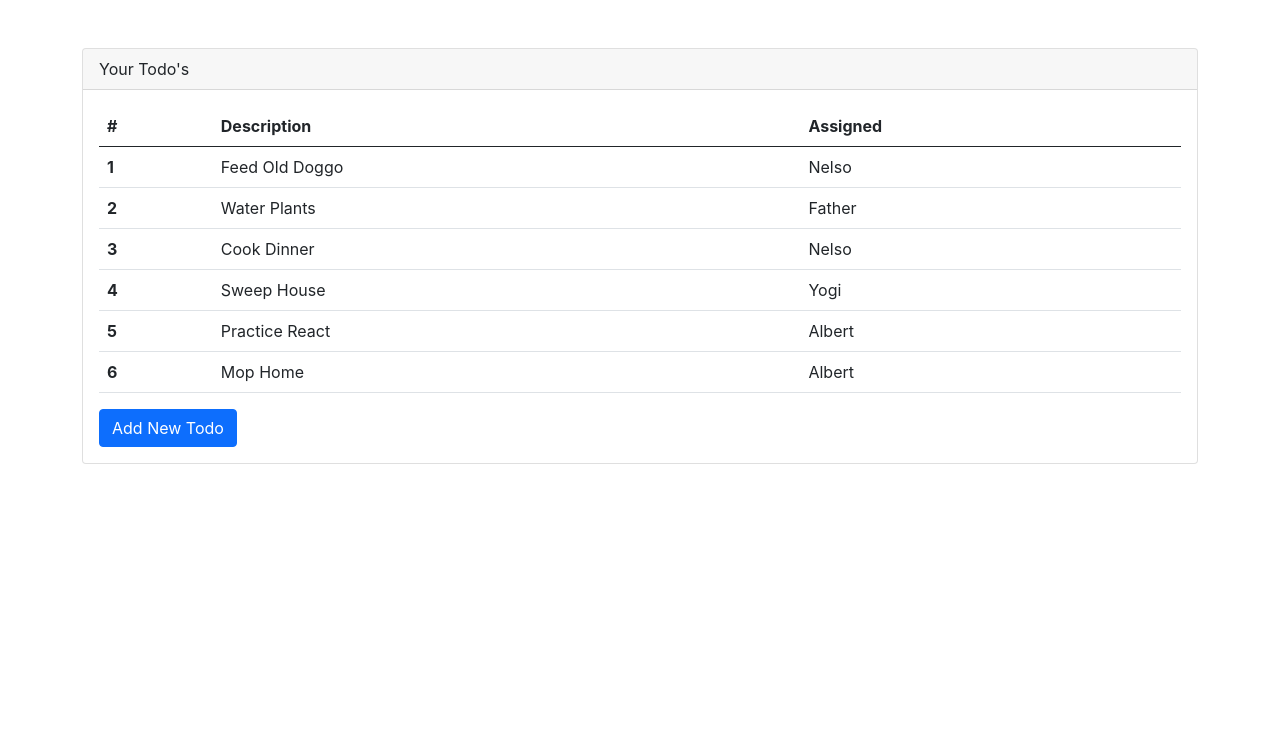
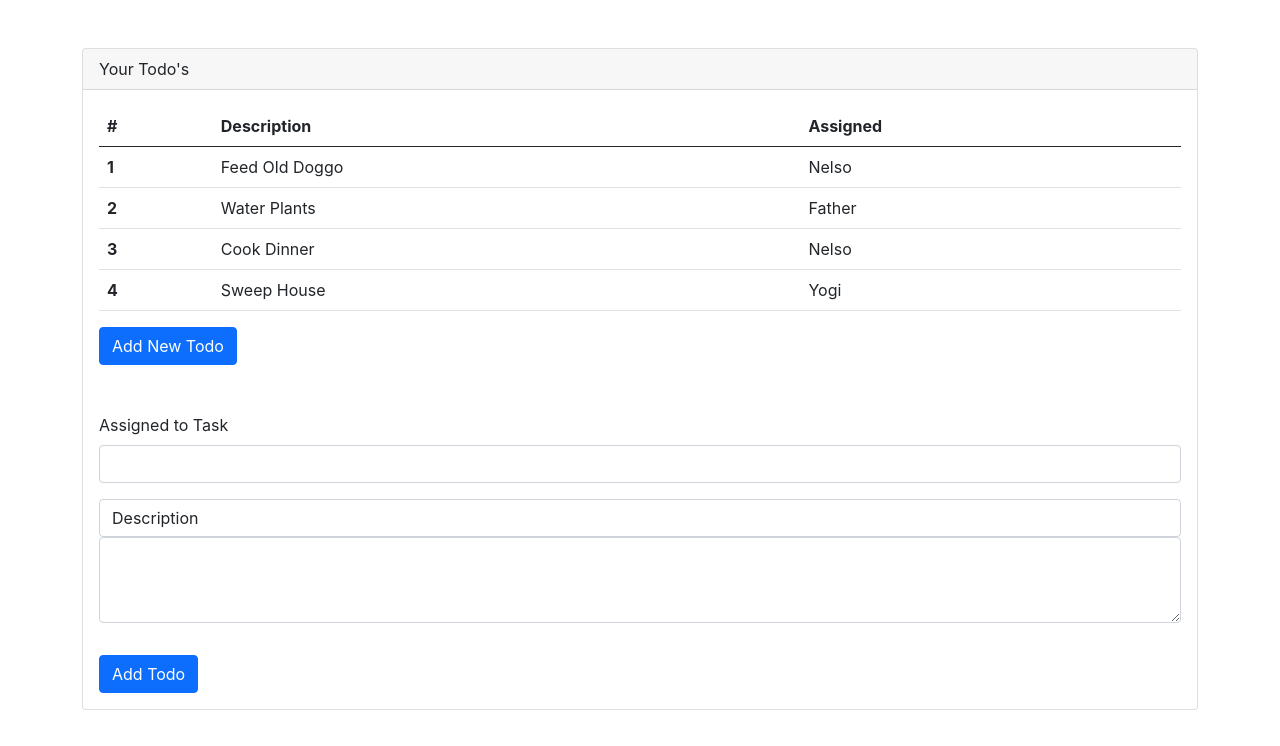
Before and after one commit to albertlobos/ReactApp, a React (Create React App) app: page / in a window 1280 px wide. Shown: the top 746 px of the page. Built offline with nearby package versions, Linux system fonts and the light colour scheme.

Commit message:
added new NewTodoForm Component

```diff
--- a/src/App.js
+++ b/src/App.js
@@ -1,6 +1,7 @@
 import React, {useState} from 'react';
 import './App.css';
 import TodoTable from './components/TodoTable';
+import NewTodoForm from './components/NewTodoForm';
 
 function App() {
 
@@ -8,9 +9,7 @@
     {rowNumber: 1, rowDescription: 'Feed Old Doggo', rowAssigned: 'Nelso'},
     {rowNumber: 2, rowDescription: 'Water Plants', rowAssigned: 'Father'},
     {rowNumber: 3, rowDescription: 'Cook Dinner', rowAssigned: 'Nelso'},
-    {rowNumber: 4, rowDescription: 'Sweep House', rowAssigned: 'Yogi'},
-    {rowNumber: 5, rowDescription: 'Practice React', rowAssigned: 'Albert'},
-    {rowNumber: 6, rowDescription: 'Mop Home', rowAssigned: 'Albert'}
+    {rowNumber: 4, rowDescription: 'Sweep House', rowAssigned: 'Yogi'}
   ]
   )
 
@@ -41,6 +40,8 @@
           Add New Todo
         </button>
 
+        <NewTodoForm/>
+
       </div>
     </div>
    </div>
--- /dev/null
+++ b/src/components/NewTodoForm.js
@@ -0,0 +1,25 @@
+import React from 'react';
+
+function NewTodoForm(props){
+
+
+    return(
+        <div className ='mt-5'>
+            <form>
+                <div className ='mb-3'>
+                    <label className='form-label'>Assigned to Task</label>
+                    <input type ='text' className='form-control' required></input>
+                </div>
+
+                <div className = 'mb-3'>
+                    <label className ='form-control'>Description</label>
+                    <textarea className ='form-control' rows={3} required></textarea>
+                </div>
+
+                <button type='button' className='btn btn-primary mt-3'>Add Todo</button>
+            </form>
+        </div>
+    )
+}
+
+export default NewTodoForm
```
